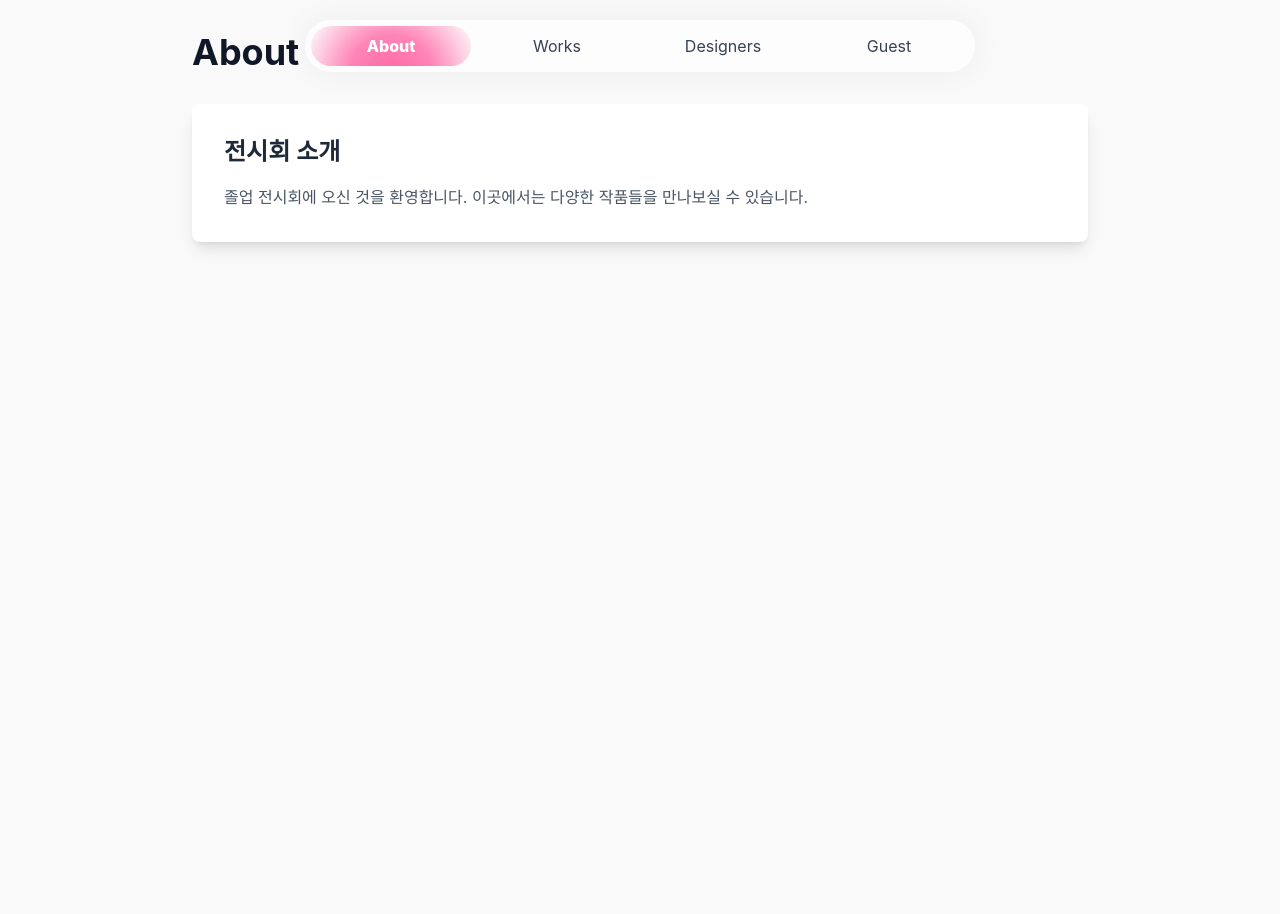
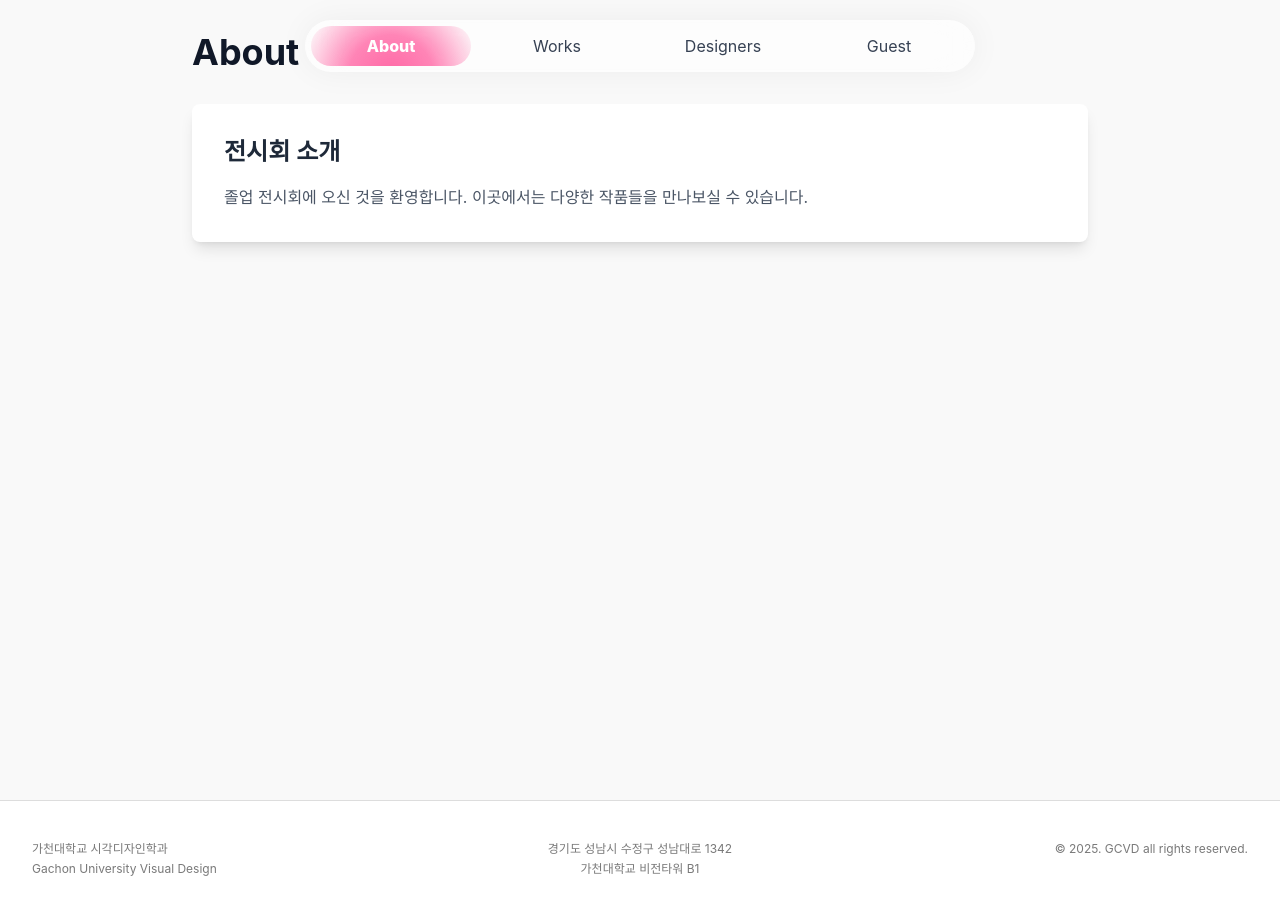
Before and after one commit to GCVD2025/GCVD-Frontend, a Next.js app: page /about in a window 1280 px wide. Shown: the top 914 px of the page. Before the commit the page ends 800 px from the top, so only its background shows below. Built offline with nearby package versions, Linux system fonts and the light colour scheme; a web font is replaced by a local one.

Commit message:
About 페이지에 Footer 컴포넌트를 추가하고, 레이아웃에 통합하여 모든 페이지 하단에 고정적인 전시 정보를 제공하도록 함. Footer 컴포넌트는 학과, 주소, 저작권 정보를 포함하며, Tailwind CSS를 사용하여 스타일링함.

```diff
--- /dev/null
+++ b/src/app/about/layout.tsx
@@ -0,0 +1,12 @@
+import { Footer } from "@/components";
+
+const AboutLayout = ({ children }: { children: React.ReactNode }) => {
+  return (
+    <>
+      {children}
+      <Footer />
+    </>
+  );
+};
+
+export default AboutLayout;
--- /dev/null
+++ b/src/components/Footer.tsx
@@ -0,0 +1,39 @@
+// Why: 전 페이지 하단에 고정적인 전시 정보(학과, 주소, 저작권)를 제공해 신뢰성과 일관성을 확보하기 위함.
+// What: 1280px 이상 데스크톱 해상도만 지원하는 단일 푸터 UI 컴포넌트. Pretendard 12px/16px, Regular(400) 타이포를 사용하고 그리드로 3영역(좌/중/우)을 배치한다.
+// How: Tailwind CSS 유틸리티 클래스로 타이포와 레이아웃을 구성. App Router의 레이아웃에 포함되어 항상 렌더링되도록 한다.
+
+import React from "react";
+
+function Footer(): React.ReactElement {
+  return (
+    <footer className="w-full border-t border-[#20202026] bg-white">
+      <div
+        className={[
+          "mx-auto w-full max-w-[1280px]",
+          "grid grid-cols-3",
+          "px-8 py-10",
+          "text-[12px] leading-4 font-normal text-[#20202099]",
+        ].join(" ")}
+      >
+        {/* 좌측: 학과 표기 (국/영) */}
+        <div className="text-left space-y-1">
+          <p>가천대학교 시각디자인학과</p>
+          <p>Gachon University Visual Design</p>
+        </div>
+
+        {/* 중앙: 전시 장소 주소 */}
+        <div className="text-center space-y-1">
+          <p>경기도 성남시 수정구 성남대로 1342</p>
+          <p>가천대학교 비전타워 B1</p>
+        </div>
+
+        {/* 우측: 저작권 표기 */}
+        <div className="text-right">
+          <p>© 2025. GCVD all rights reserved.</p>
+        </div>
+      </div>
+    </footer>
+  );
+}
+
+export default Footer;
--- a/src/components/index.ts
+++ b/src/components/index.ts
@@ -6,3 +6,4 @@ export { default as Navigation } from "./Navigation";
 export { default as WorkCard } from "./WorkCard";
 export { default as DesignerCard } from "./DesignerCard";
 export { default as CommentCard } from "./CommentCard";
+export { default as Footer } from "./Footer";
```
